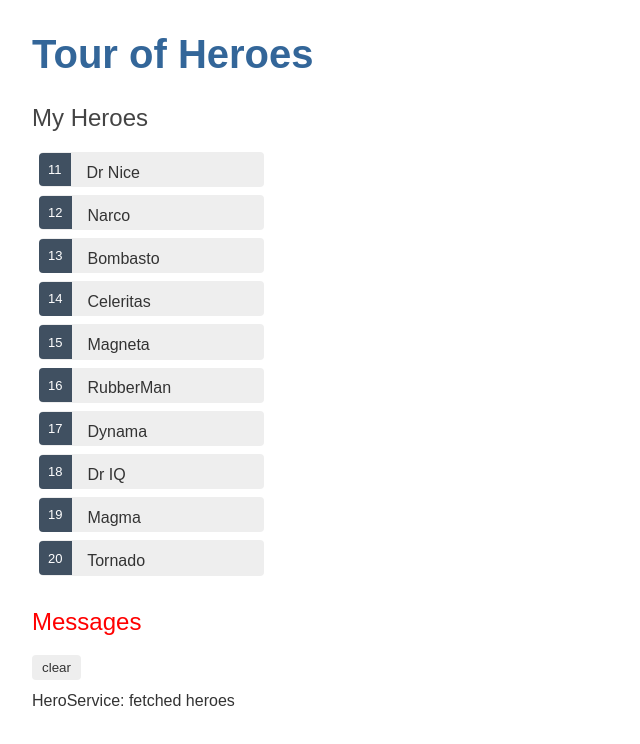
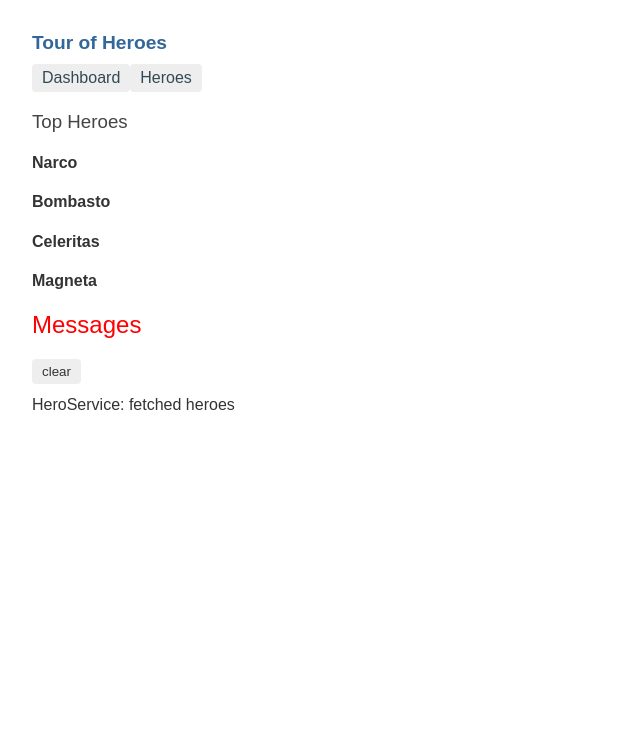
Before and after one commit to isaacBejarano/tour-of-heroes, an Angular app: page /dashboard in a window 1280 px wide. Before the commit this address led to /. Shown: the top 744 px of the page, without its empty margins (0-640 px from the left). Built offline with nearby package versions, Linux system fonts and the light colour scheme.

Commit message:
router config

```diff
--- a/src/app/app-routing.module.ts
+++ b/src/app/app-routing.module.ts
@@ -1,10 +1,16 @@
 import { NgModule } from '@angular/core';
 import { Routes, RouterModule } from '@angular/router';
+import { DashboardComponent } from './dashboard/dashboard.component';
+import { HeroesComponent } from './heroes/heroes.component';
 
-const routes: Routes = [];
+const routes: Routes = [
+  { path: 'heroes', component: HeroesComponent },
+  { path: 'dashboard', component: DashboardComponent },
+  { path: '', redirectTo: '/dashboard', pathMatch: 'full' }, // default
+];
 
 @NgModule({
   imports: [RouterModule.forRoot(routes)],
-  exports: [RouterModule]
+  exports: [RouterModule],
 })
-export class AppRoutingModule { }
+export class AppRoutingModule {}
--- a/src/app/app.component.html
+++ b/src/app/app.component.html
@@ -1,6 +1,10 @@
-<h1>{{title}}</h1>
-<app-heroes></app-heroes>
+<h1>{{ title }}</h1>
+
+<nav>
+  <a routerLink="/dashboard">Dashboard</a>
+  <a routerLink="/heroes">Heroes</a>
+</nav>
+<!-- Router -->
+<router-outlet></router-outlet>
+
 <app-messages></app-messages>
-
-<!-- /* Router */ -->
-<router-outlet></router-outlet>
--- a/src/app/app.component.scss
+++ b/src/app/app.component.scss
@@ -0,0 +1,28 @@
+/* AppComponent's private CSS styles */
+h1 {
+	font-size: 1.2em;
+	margin-bottom: 0;
+  }
+  h2 {
+	font-size: 2em;
+	margin-top: 0;
+	padding-top: 0;
+  }
+  nav a {
+	padding: 5px 10px;
+	text-decoration: none;
+	margin-top: 10px;
+	display: inline-block;
+	background-color: #eee;
+	border-radius: 4px;
+  }
+  nav a:visited, a:link {
+	color: #334953;
+  }
+  nav a:hover {
+	color: #039be5;
+	background-color: #cfd8dc;
+  }
+  nav a.active {
+	color: #039be5;
+  }
--- a/src/app/app.module.ts
+++ b/src/app/app.module.ts
@@ -7,13 +7,15 @@
 import { HeroesComponent } from './heroes/heroes.component';
 import { HeroDetailComponent } from './hero-detail/hero-detail.component';
 import { MessagesComponent } from './messages/messages.component';
+import { DashboardComponent } from './dashboard/dashboard.component';
 
 @NgModule({
   declarations: [
     AppComponent,
     HeroesComponent,
     HeroDetailComponent,
-    MessagesComponent
+    MessagesComponent,
+    DashboardComponent
   ],
   imports: [
     BrowserModule,
--- /dev/null
+++ b/src/app/dashboard/dashboard.component.html
@@ -0,0 +1,8 @@
+<h3>Top Heroes</h3>
+<div class="grid grid-pad">
+  <a *ngFor="let hero of heroes" class="col-1-4">
+    <div class="module hero">
+      <h4>{{hero.name}}</h4>
+    </div>
+  </a>
+</div>
--- /dev/null
+++ b/src/app/dashboard/dashboard.component.ts
@@ -0,0 +1,24 @@
+import { Component, OnInit } from '@angular/core';
+import { Hero } from '../interfaces/hero';
+import { HeroService } from '../hero.service';
+
+@Component({
+  selector: 'app-dashboard',
+  templateUrl: './dashboard.component.html',
+  styleUrls: ['./dashboard.component.scss'],
+})
+export class DashboardComponent implements OnInit {
+  heroes: Hero[] = [];
+
+  constructor(private heroService: HeroService) {}
+
+  ngOnInit(): void {
+    this.getHeroes();
+  }
+
+  getHeroes(): void {
+    this.heroService
+      .getHeroes()
+      .subscribe((heroes) => (this.heroes = heroes.slice(1, 5)));
+  }
+}
```
Also changed, not shown: src/app/dashboard/dashboard.component.scss (added), 1 other file (tests, documents, lock files or other folders).
